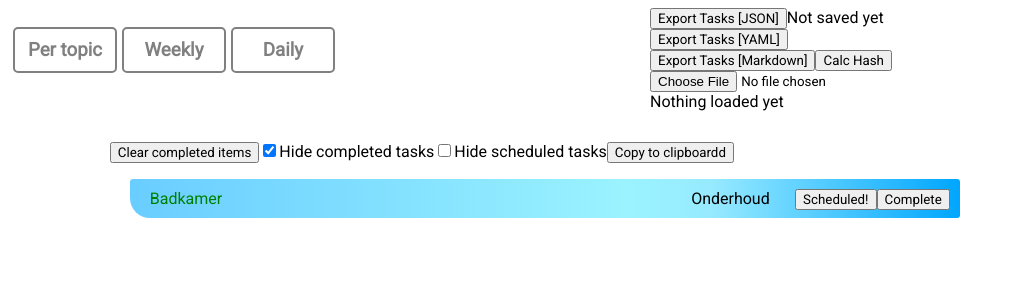
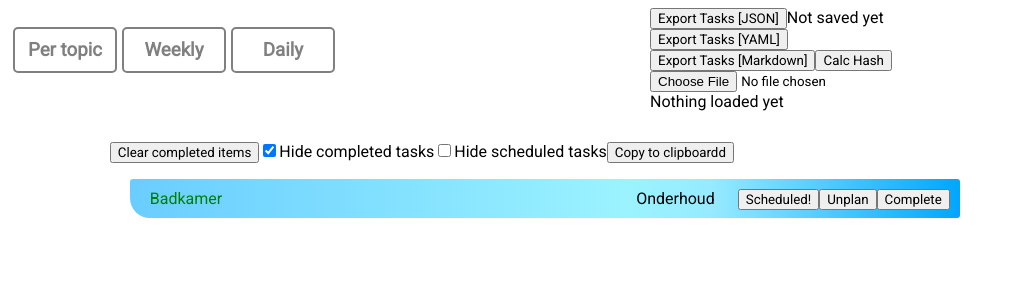
Before and after one commit to ElmoreV/TaskPlanner_javareact, a React (Create React App) app: page / in a window 1280 px wide. Both pictures are taken after a click on the element "Weekly". Shown: the top 300 px of the page, without its empty margins (0-1010 px from the left). Built offline with nearby package versions, Linux system fonts and the light colour scheme.

Commit message:
Removed bug of moving root topics + added unplan to weekly list + corrected text width

```diff
--- a/src/ModifyFuncGeneratorsV1.js
+++ b/src/ModifyFuncGeneratorsV1.js
@@ -11,8 +11,6 @@ import {
 ///////////////
 /// Changing tasks
 //////////////
-
-
 
 // Can be used for v1 mode.
 const getChangeTaskTopic = (setTasks, tasks) => {
@@ -311,8 +309,21 @@ const getMoveTopic = (setTopics, topics) => {
         }
         // If the target topic is the sources topic direct supertopic, also don't do it
         // Find the super topic of the source topic
-        const newTopics = [...topics];
+        let newTopics = [...topics];
         let source_supertopic = find_supertopic_by_id(newTopics, source_id)
+        if (!source_supertopic) {
+            console.log("There is no supertopic. Is this a root topic?")
+            let target_topic = find_topic_by_key(newTopics, target_id)
+            console.info(target_topic)
+            console.info(source_supertopic)
+            // Copy the topic into the new topic
+            target_topic.subtopics.push(source_topic)
+            // Delete the topic out of its current spot
+            newTopics = newTopics.filter((t) => t.id != source_topic.id)
+            setTopics(newTopics)
+            return
+
+        }
         if (source_supertopic.id == target_id) {
             console.log("Will not move a topic to its direct supertopic. It does nothing")
             return
--- a/src/PlannedList.js
+++ b/src/PlannedList.js
@@ -4,7 +4,8 @@ import {
     getCompleteTask,
     getScheduleTask,
     getChangeWeekOrderIndex,
-    sanitizeWeekOrderIndex
+    sanitizeWeekOrderIndex,
+    getPlanTaskForWeek
 } from './ModifyFuncGeneratorsV1';
 // TODO: add the topic name to the bar
 
@@ -78,6 +79,7 @@ const PlannedList = (props) => {
                                     completeTask={getCompleteTask(setTasks, tasks, task.id)}
                                     scheduled={task.scheduled}
                                     scheduleTask={getScheduleTask(setTasks, tasks, task.id)}
+                                    plan={getPlanTaskForWeek(setTasks, tasks, task.id)}
                                     // currentTopic = {task.topics[0]}
                                     currentWeekOrderIndex={task.weekOrderIndex}
                                     changeWeekOrderIndex={getChangeWeekOrderIndex(setTasks, tasks)}
--- a/src/PlannedTask.js
+++ b/src/PlannedTask.js
@@ -102,7 +102,7 @@ const PlannedTask = (props) => {
         {deleteTask && (<button className='taskDelete' onClick={deleteTask && deleteTask}>Delete</button>)}
         {!completed && completeTask && (<button className='taskComplete' onClick={completeTask}>Complete</button>)}
         {completed && completeTask && (<button className='taskComplete' onClick={completeTask}>Decomplete</button>)}
-        {plan && (<button className='moveToWeek' onClick={moveToWeek}> Plan for this week </button>)}
+        {plan && (<button className='moveToWeek' onClick={moveToWeek}> Unplan </button>)}
         {scheduled && scheduleTask && (<button className='taskSchedule' onClick={scheduleTask}>Scheduled!</button>)}
         {!scheduled && scheduleTask && (<button className='taskSchedule' onClick={scheduleTask}>Unscheduled</button>)}
 
--- a/src/index.css
+++ b/src/index.css
@@ -81,13 +81,19 @@ button.topicDelete {
 
 span.topicPath {
   float: right;
-  max-width: 300px;
+  max-width: 275px;
   text-align: right;
+}
+
+span.taskText {
+  display: inline-block;
+  max-width: 290px;
+  word-wrap: break-word;
 }
 
 div.textBar {
   display: inline-block;
-  width: 620px;
+  width: 565px;
   word-wrap: break-word;
 }
 
@@ -101,12 +107,7 @@ span.buttonDuplicate:hover {
 
 }
 
-span.taskText {
-  display: inline-block;
-  max-width: 320px;
-  word-wrap: break-word;
-  /* overflow-wrap: break-word; */
-}
+
 
 span.taskText input[type="text"] {
   width: 350px;
```
Also changed, not shown: 1 other file (tests, documents, lock files or other folders).
